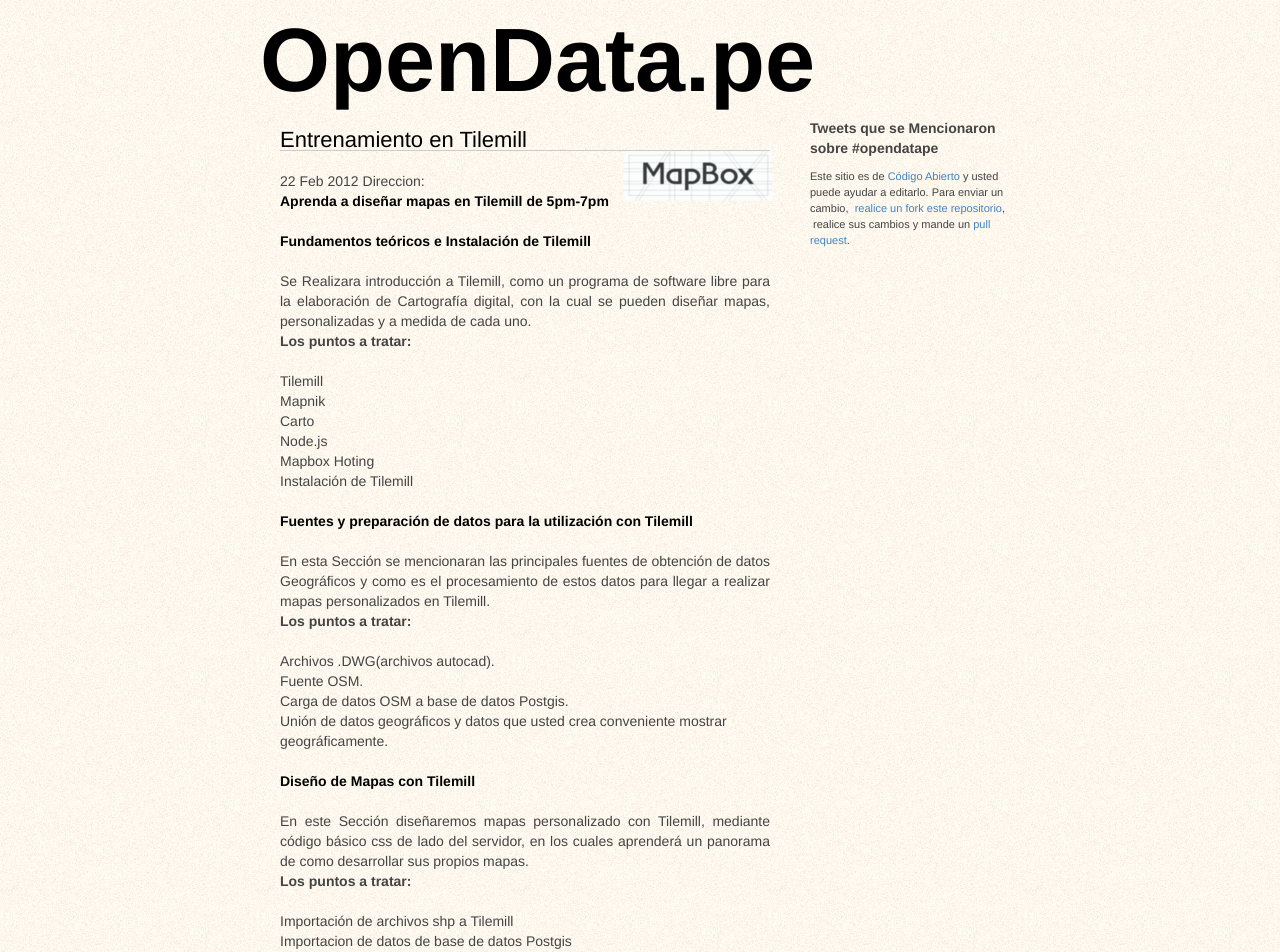
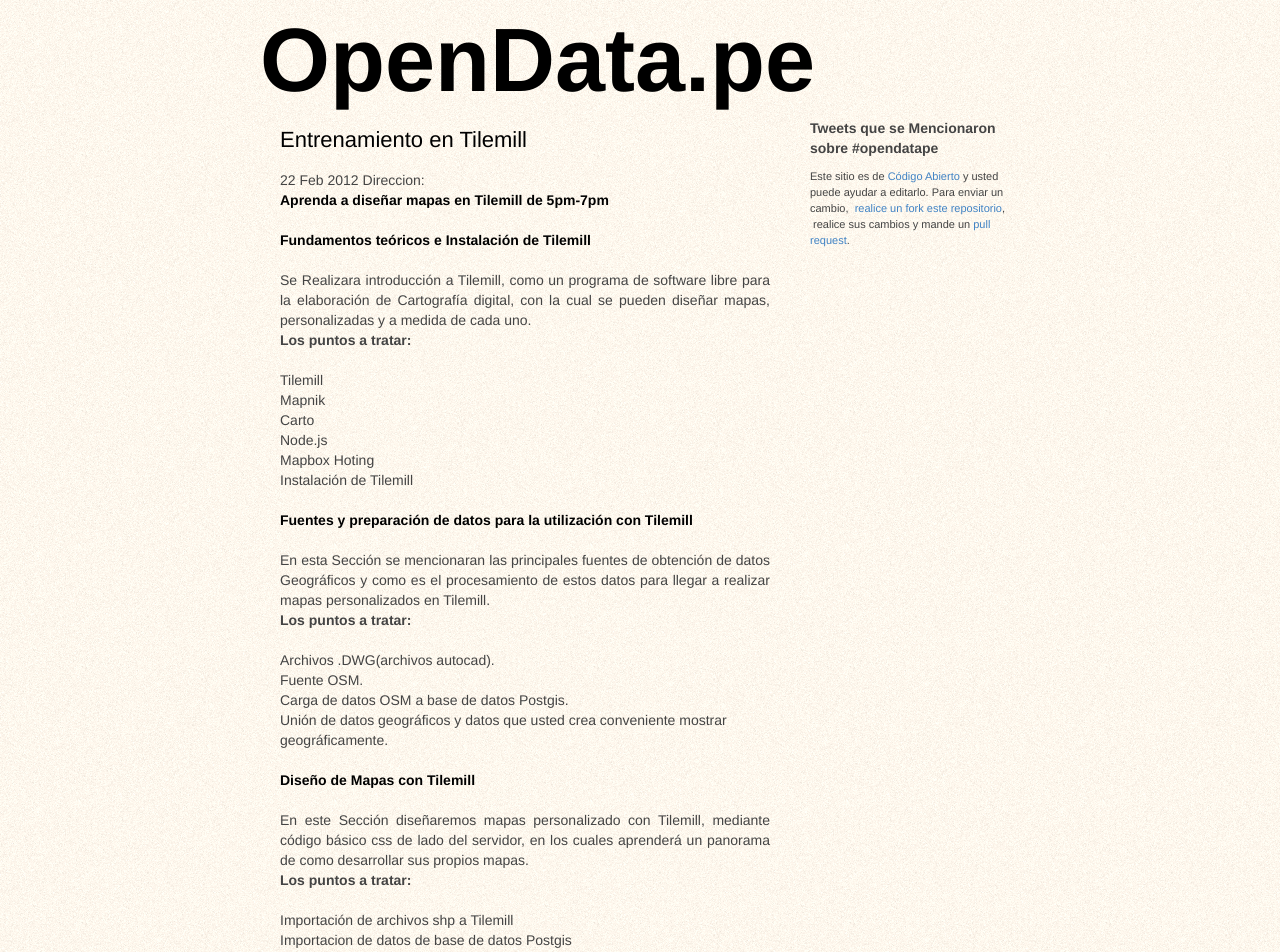
Before and after one commit to ianshward/opendata.pe, a Jekyll site: the page built from index.html, in a window 1280 px wide. Shown: the top 952 px of the page. Built offline with Jekyll 4.4.1, drawn with Linux system fonts in a browser that asks for light colours; some web fonts are replaced.

Commit message:
logo modificado

```diff
--- a/_includes/event.html
+++ b/_includes/event.html
@@ -1,5 +1,5 @@
 <h2>{{item.title}}</h2>
-<div class="details">
+
 <small class='date'>
 {{item.date | date:"%d %b  %Y"}}
 </small>
@@ -7,9 +7,7 @@
 
 <span>Direccion:</span>
 <!--<a href='{{item.rsvp_url}}'>RSVP</a>-->
-
-<div class="events_logo"><a href='{{item.rsvp_url}}'><img src="{{item.image}}"></a></div>
 {% endif %}
-</div>
 
 {{item.content}}
+<div class="events_logo"><a href='{{item.rsvp_url}}'><img src="{{item.image}}"></a></div>
--- a/site.css
+++ b/site.css
@@ -218,19 +218,20 @@ a.tweet {
 * html .clearfix { height: 1%; }
 .clearfix { display: block; }
 /* End hide from IE-mac */
-#content h2{
-    border-bottom:  1px  solid #ccc;
-}
+
 
 
 #content .details{
-    height: 20px;
+    height: 50px;
     float: left;
     width: 500px;
 }
 
+#content .date{
+
+}
+
 #content .events_logo{
-  position: relative;
-  right: -343px;
-    top: -40px;
+ margin-top: 15px;
+ width: 150px;
 }
```
Also changed, not shown: events/_posts/2012-02-22-february-meetup .md (+1 -1 lines).
